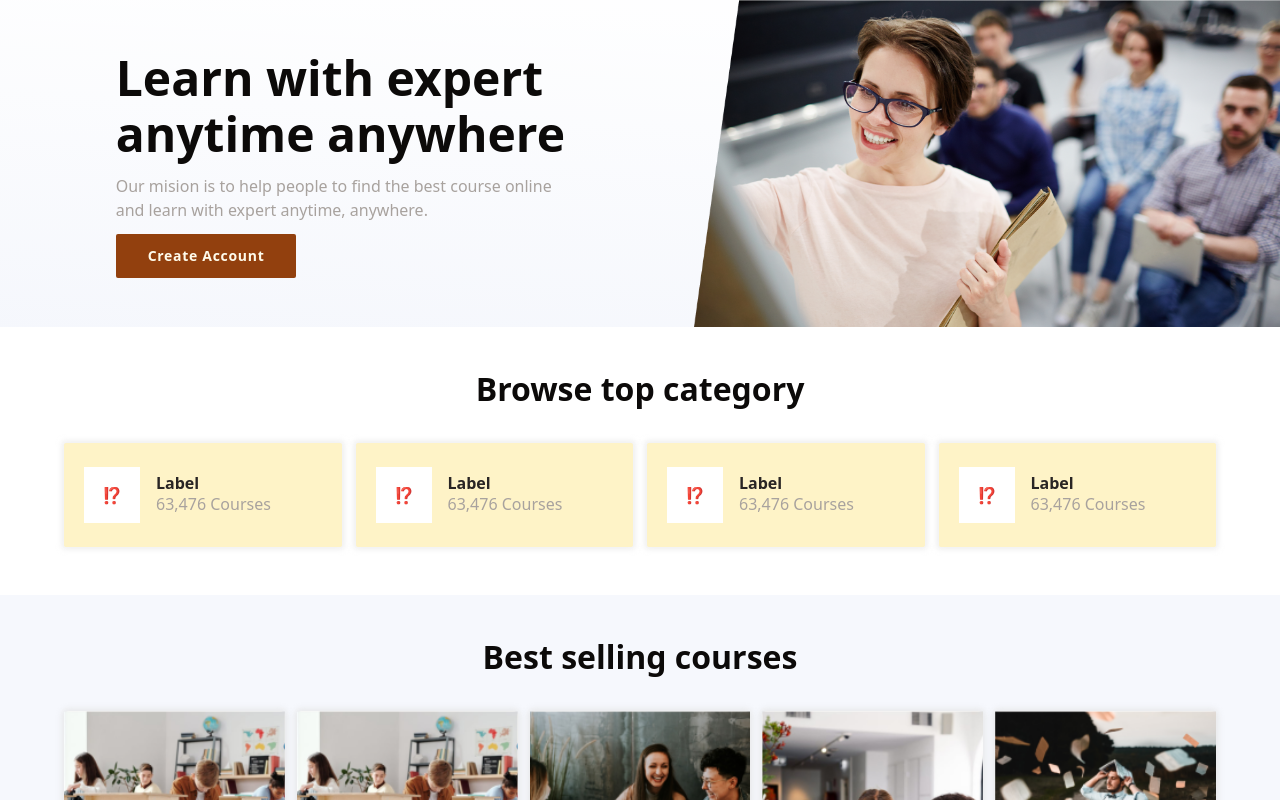
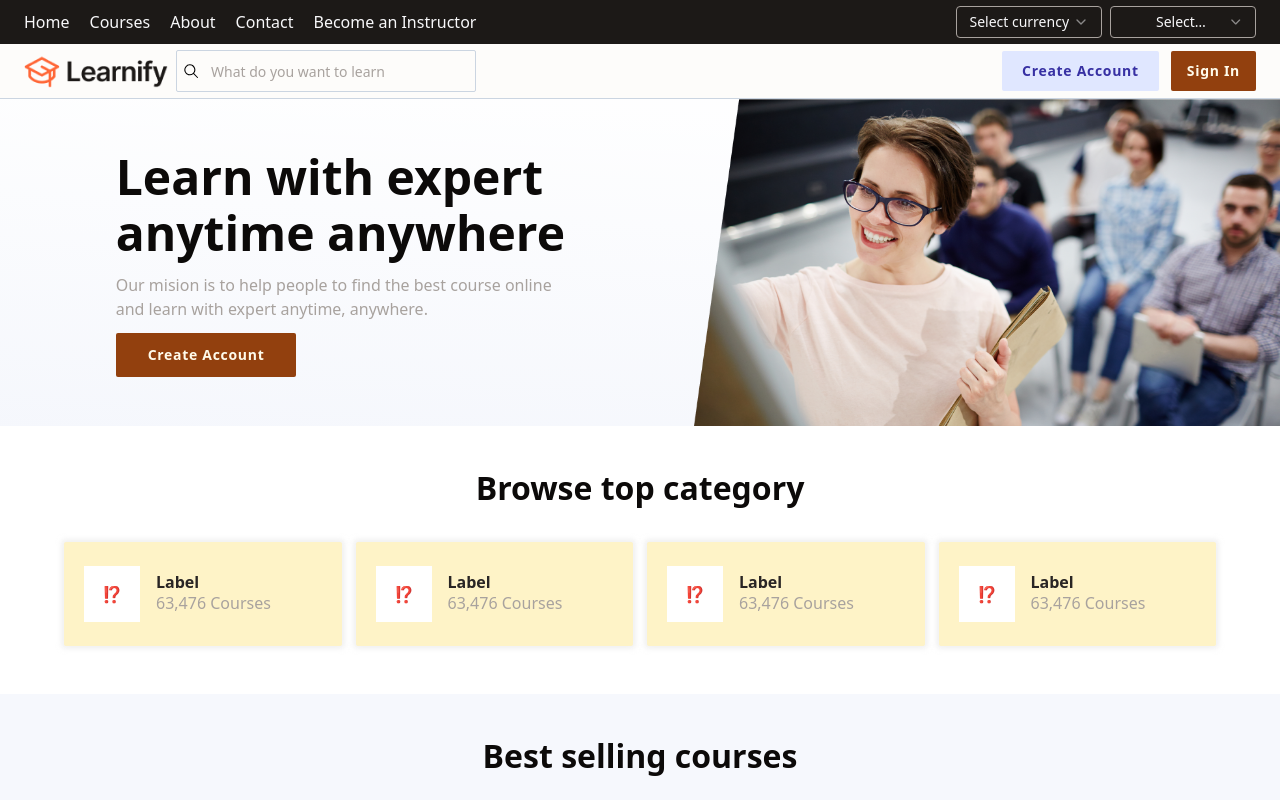
Before and after one commit to majidali129/Learnify-The-learning-system-, a React (Vite) app: page / in a window 1280 px wide. Shown: the top 800 px of the page. Built offline with nearby package versions, Linux system fonts and the light colour scheme.

Commit message:
fixed small bug

```diff
--- a/src/pages/home-page/HomePage.tsx
+++ b/src/pages/home-page/HomePage.tsx
@@ -29,8 +29,8 @@ import Footer from "@/components/Footer";
 const HomePage = () => {
   return (
     <>
-      {/* <Header />
-      <Navbar /> */}
+      <Header />
+      <Navbar />
       {/* Hero section */}
       <section className=" w-full flex flex-col md:flex-row items-center !gap-0 bg-[linear-gradient(3deg,rgba(203,207,222,0.020975577731092487)_0%,#fff_100%)] ">
         <div className="order-2 lg:w-10/12 max-sm:text-center max-sm:py-3 md:order-1">
```
